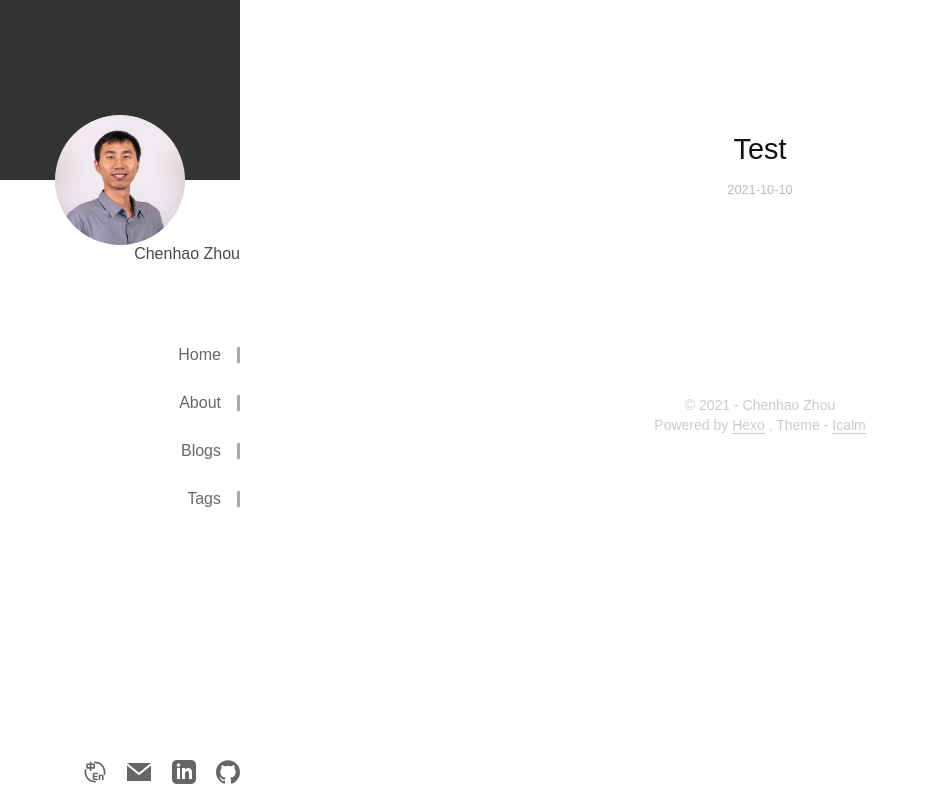
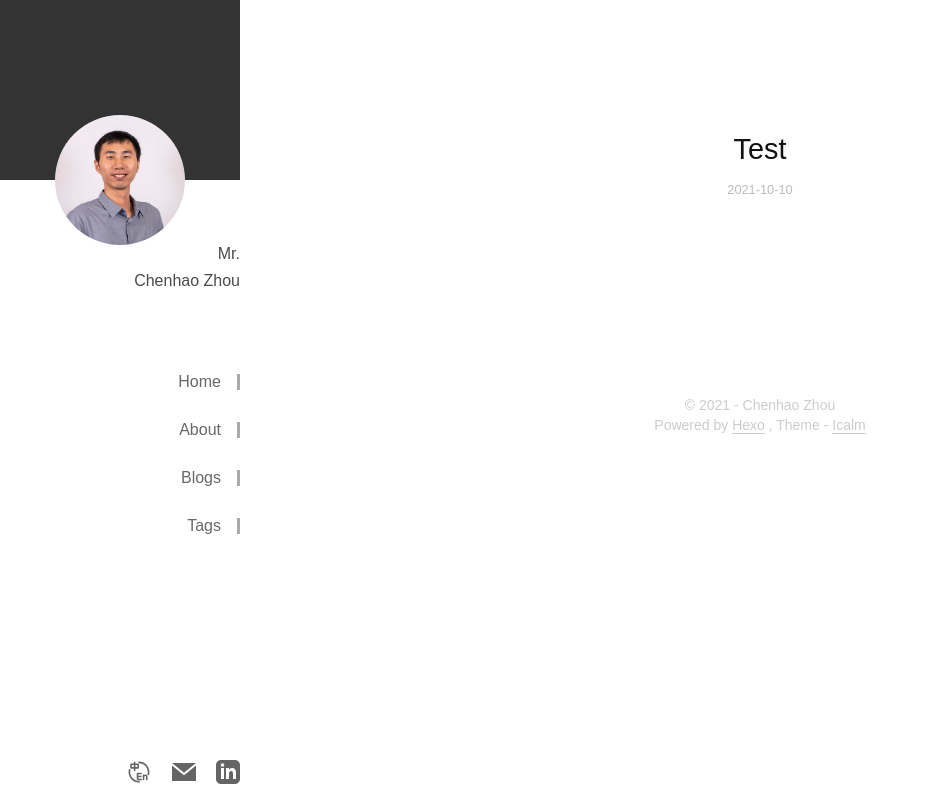
Before and after one commit to zhouchenhao/zhouchenhao.github.io, a plain HTML site: page index.html in a window 1280 px wide. Shown: the whole page, without its empty margins (0-928 px from the left). Drawn offline with Linux system fonts and the light colour scheme; a small style sheet from the web is missing.

Commit message:
Site updated: 2021-10-12 20:47:51

```diff
--- a/index.html
+++ b/index.html
@@ -4,7 +4,7 @@
   <meta charset="UTF-8">
   <meta name="viewport" content="width=device-width, initial-scale=1.0">
   <meta http-equiv="X-UA-Compatible" content="ie=edge">
-  <title>Chenhao Zhou</title>
+  <title>Mr.</title>
 
 
 
@@ -25,7 +25,9 @@
         </div>
     </section>
     <section class='menu'>
-        <div>Chenhao Zhou</div>
+        <div>Mr.</div>
+
+            <div>Chenhao Zhou</div>
 
         <ul>
 
@@ -64,12 +66,6 @@
 
                 <a target="_blank" rel="noopener" href="https://www.linkedin.com/in/chenhao-zhou-74760393">
                     <img src="/assets/linkedin.svg" />
-                </a>
-
-
-
-                <a target="_blank" rel="noopener" href="https://github.com/zhouchenhao">
-                    <img src="/assets/github.svg" />
                 </a>
 
 
```
Also changed, not shown: 2021/10/10/Test/index.html (+4 -8 lines), About/index.html (+4 -8 lines), Tags/index.html (+4 -8 lines), archives/2021/10/index.html (+4 -8 lines), archives/2021/index.html (+4 -8 lines), archives/index.html (+4 -8 lines).
